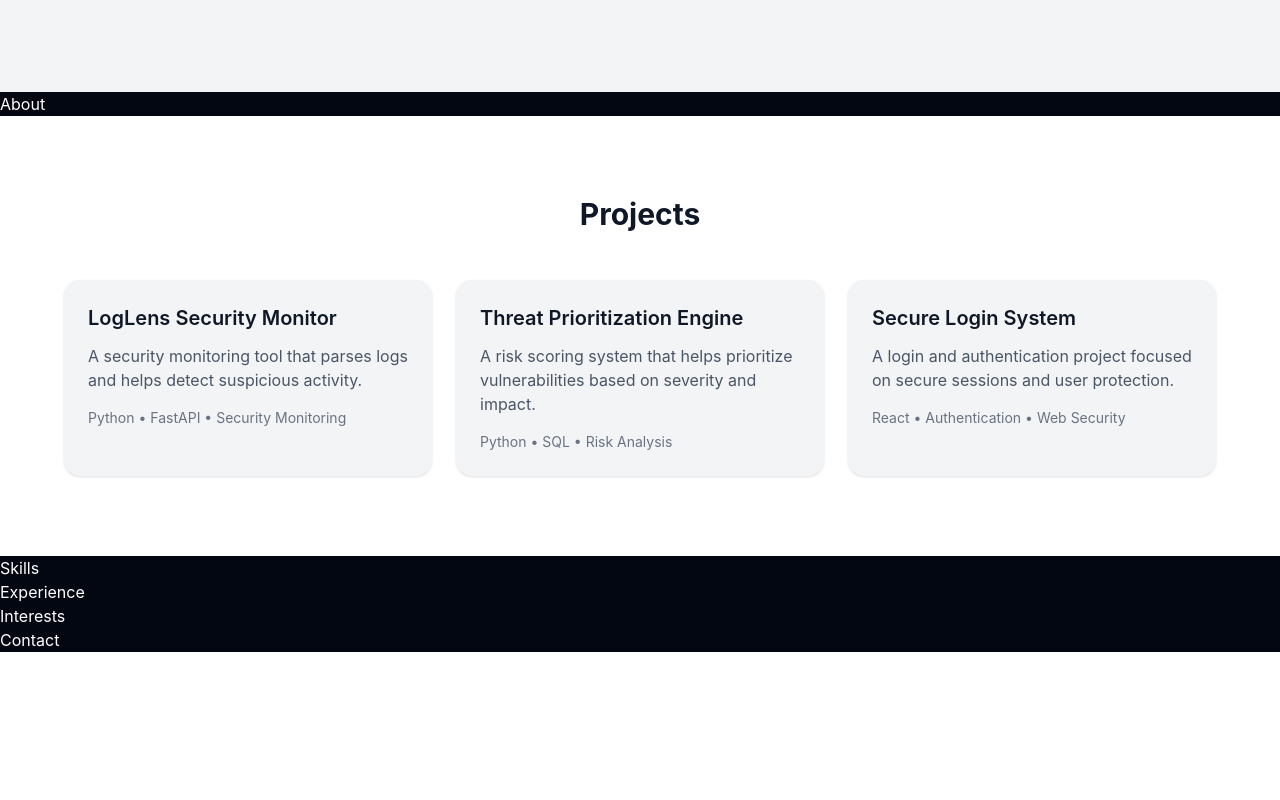
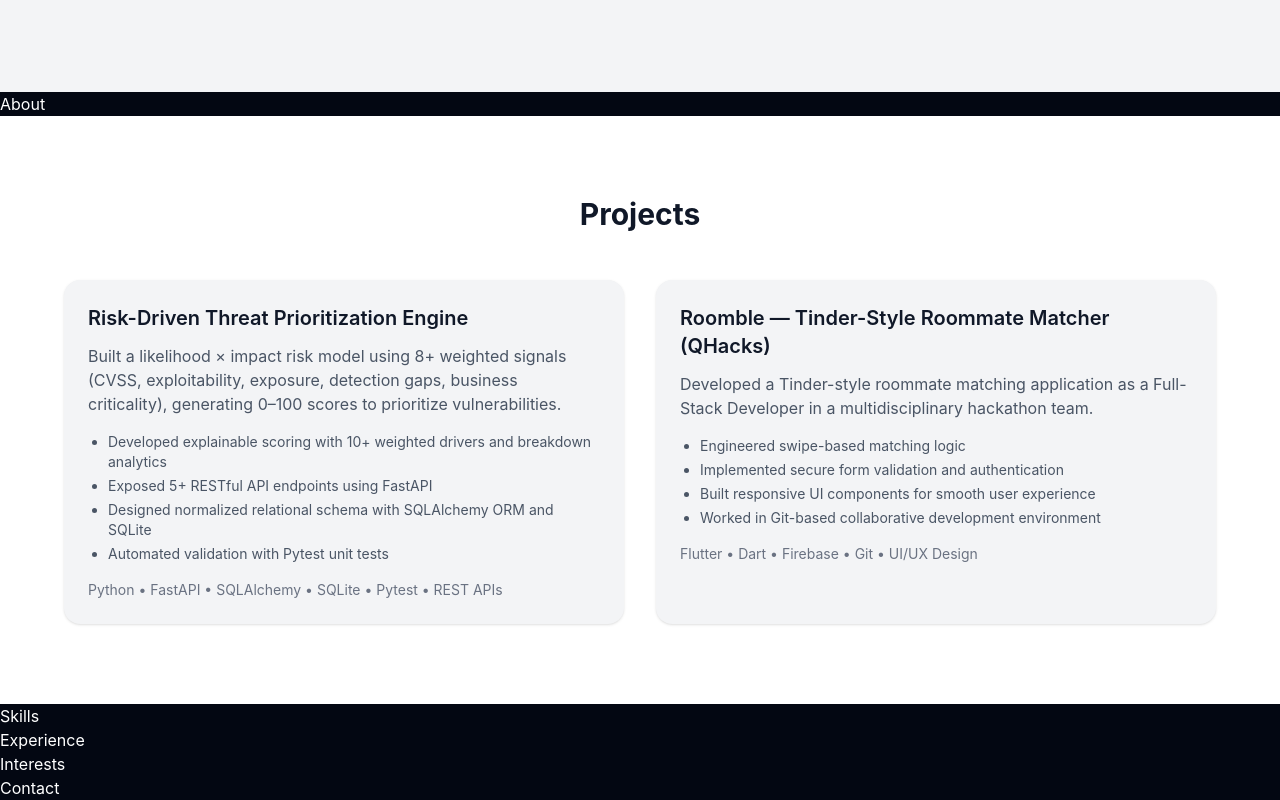
Before and after one commit to danielpope05/Portfolio, a React (Vite) app: page / in a window 1280 px wide. Shown: the part 708-1508 px from the top of the page. Before the commit the page ends 1360 px from the top, so only its background shows below. Built offline with nearby package versions, Linux system fonts and the light colour scheme.

Commit message:
update projects accurately

```diff
--- a/src/components/Projects.jsx
+++ b/src/components/Projects.jsx
@@ -6,42 +6,52 @@ export default function Projects() {
           Projects
         </h2>
 
-        <div className="grid md:grid-cols-3 gap-6">
+        <div className="grid md:grid-cols-2 gap-8">
+
+          {/* Risk Engine */}
           <div className="bg-gray-100 rounded-2xl p-6 shadow-sm">
             <h3 className="text-xl font-semibold text-gray-900 mb-3">
-              LogLens Security Monitor
+              Risk-Driven Threat Prioritization Engine
             </h3>
+
             <p className="text-gray-600 mb-4">
-              A security monitoring tool that parses logs and helps detect suspicious activity.
+              Built a likelihood × impact risk model using 8+ weighted signals (CVSS, exploitability, exposure, detection gaps, business criticality), generating 0–100 scores to prioritize vulnerabilities.
             </p>
+
+            <ul className="text-gray-600 text-sm mb-4 list-disc pl-5 space-y-1">
+              <li>Developed explainable scoring with 10+ weighted drivers and breakdown analytics</li>
+              <li>Exposed 5+ RESTful API endpoints using FastAPI</li>
+              <li>Designed normalized relational schema with SQLAlchemy ORM and SQLite</li>
+              <li>Automated validation with Pytest unit tests</li>
+            </ul>
+
             <p className="text-sm text-gray-500">
-              Python • FastAPI • Security Monitoring
+              Python • FastAPI • SQLAlchemy • SQLite • Pytest • REST APIs
             </p>
           </div>
 
+          {/* Roomble */}
           <div className="bg-gray-100 rounded-2xl p-6 shadow-sm">
             <h3 className="text-xl font-semibold text-gray-900 mb-3">
-              Threat Prioritization Engine
+              Roomble — Tinder-Style Roommate Matcher (QHacks)
             </h3>
+
             <p className="text-gray-600 mb-4">
-              A risk scoring system that helps prioritize vulnerabilities based on severity and impact.
+              Developed a Tinder-style roommate matching application as a Full-Stack Developer in a multidisciplinary hackathon team.
             </p>
+
+            <ul className="text-gray-600 text-sm mb-4 list-disc pl-5 space-y-1">
+              <li>Engineered swipe-based matching logic</li>
+              <li>Implemented secure form validation and authentication</li>
+              <li>Built responsive UI components for smooth user experience</li>
+              <li>Worked in Git-based collaborative development environment</li>
+            </ul>
+
             <p className="text-sm text-gray-500">
-              Python • SQL • Risk Analysis
+              Flutter • Dart • Firebase • Git • UI/UX Design
             </p>
           </div>
 
-          <div className="bg-gray-100 rounded-2xl p-6 shadow-sm">
-            <h3 className="text-xl font-semibold text-gray-900 mb-3">
-              Secure Login System
-            </h3>
-            <p className="text-gray-600 mb-4">
-              A login and authentication project focused on secure sessions and user protection.
-            </p>
-            <p className="text-sm text-gray-500">
-              React • Authentication • Web Security
-            </p>
-          </div>
         </div>
       </div>
     </section>
```
